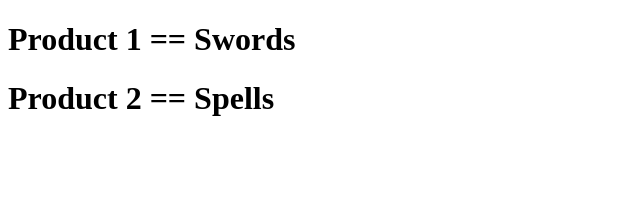
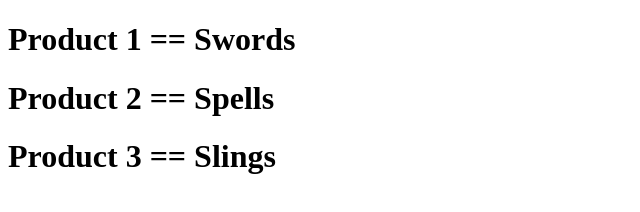
Before and after one commit to willofwonder/branchesAssigment, a plain HTML site: page products.html in a window 1280 px wide. Shown: the whole page, without its empty margins (0-640 px from the left). Drawn offline with Linux system fonts and the light colour scheme.

Commit message:
added product 3

```diff
--- a/products.html
+++ b/products.html
@@ -4,5 +4,6 @@
     <body>
         <h1>Product 1 == Swords</h1>
         <h1>Product 2 == Spells</h1>
+        <h1>Product 3 == Slings</h1>
     </body>
 </html>
```
